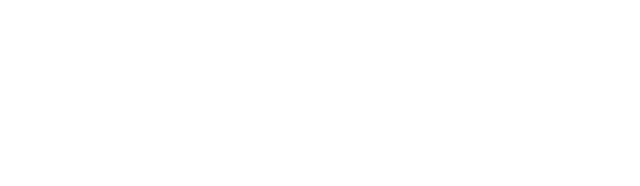
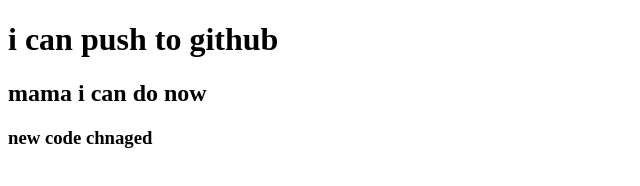
Before and after one commit to MdObaidurRahman/my-second-repo, a plain HTML site: page index.html in a window 1280 px wide. Shown: the whole page, without its empty margins (0-640 px from the left). Drawn offline with Linux system fonts and the light colour scheme.

Commit message:
added header

```diff
--- a/index.html
+++ b/index.html
@@ -7,6 +7,8 @@
     <title>My second github repo</title>
 </head>
 <body>
-
+    <h1>i can push to github</h1>
+    <h2>mama i can do now</h2>
+    <h3>new code chnaged</h3>
 </body>
 </html>
```
